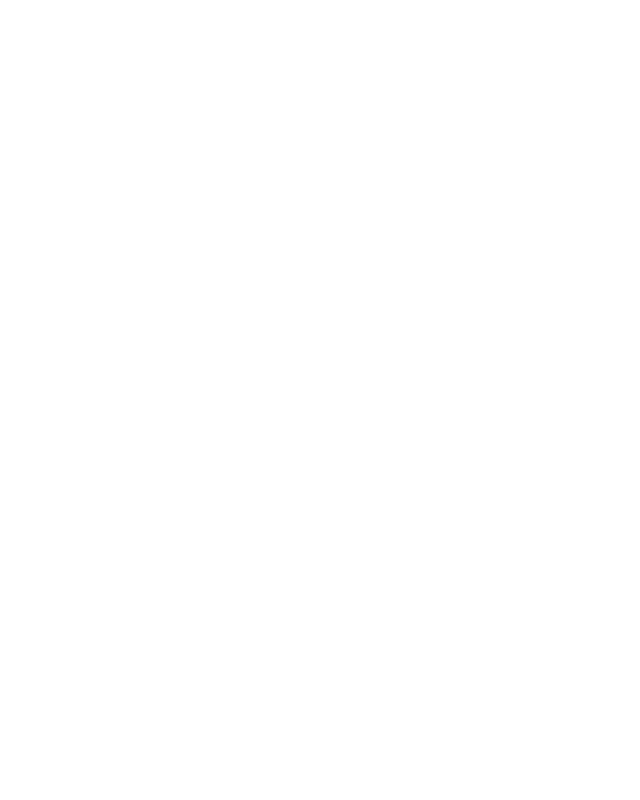
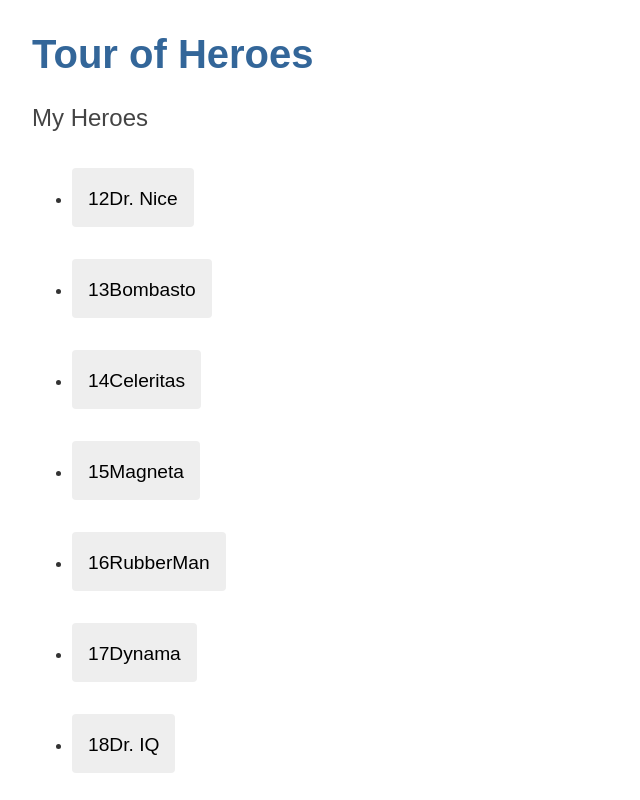
Before and after one commit to kerrlabajo/angular-tour-of-heroes, an Angular app: page / in a window 1280 px wide. Shown: the top 800 px of the page, without its empty margins (0-640 px from the left). Built offline with nearby package versions, Linux system fonts and the light colour scheme.

Commit message:
List heroes with *ngFor

```diff
--- a/src/app/heroes/heroes.component.html
+++ b/src/app/heroes/heroes.component.html
@@ -3,4 +3,13 @@
 <div>
     <label for="name">Hero name: </label>
     <input id="name" [(ngModel)]="hero.name" placeholder="name">
-  </div>
+</div> -->
+<h2>My Heroes</h2>
+<ul class="heroes">
+  <li *ngFor="let hero of heroes">
+    <button type="button">
+      <span class="badge">{{hero.id}}</span>
+      <span class="name">{{hero.name}}</span>
+    </button>
+  </li>
+</ul>
```
